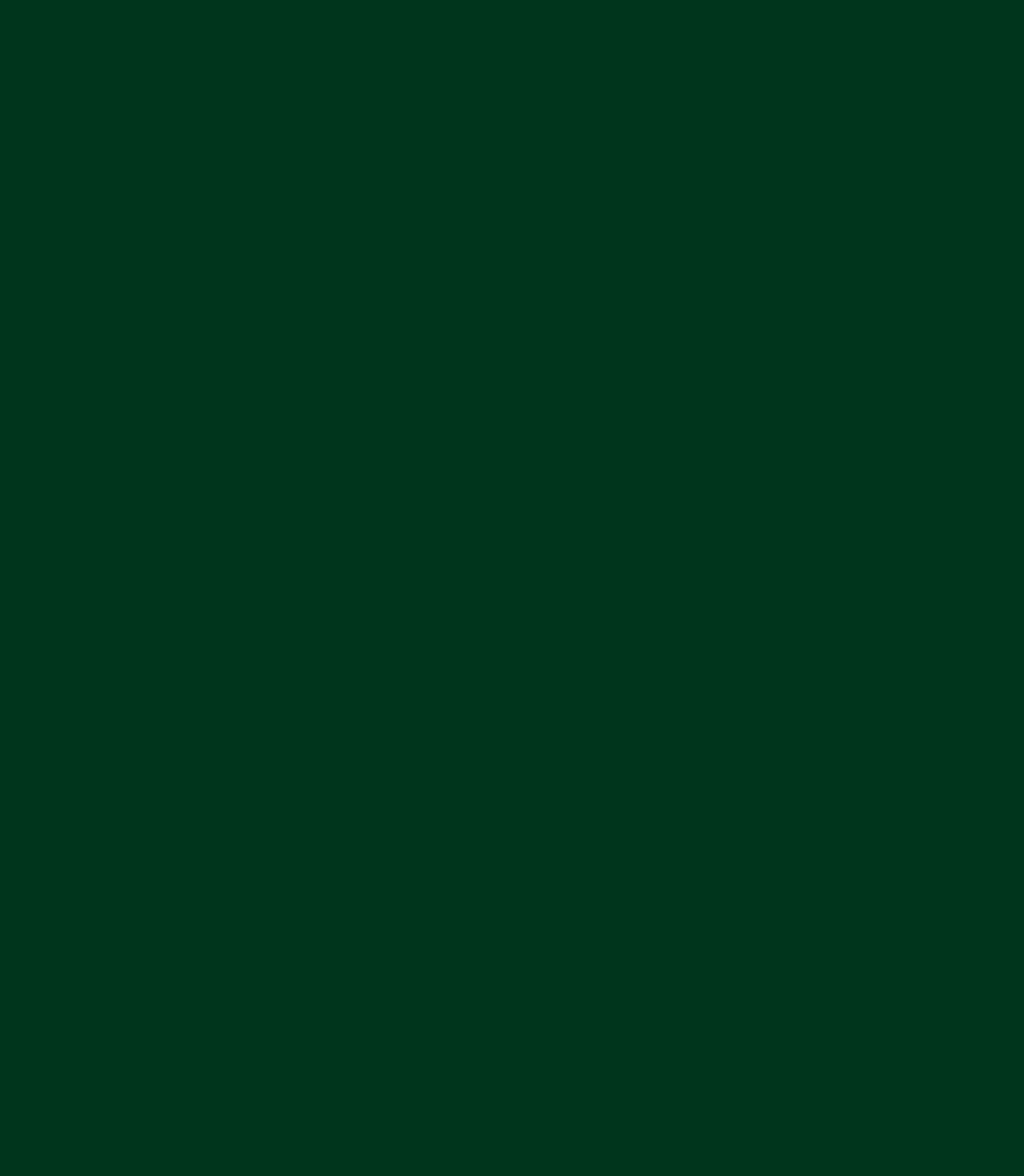
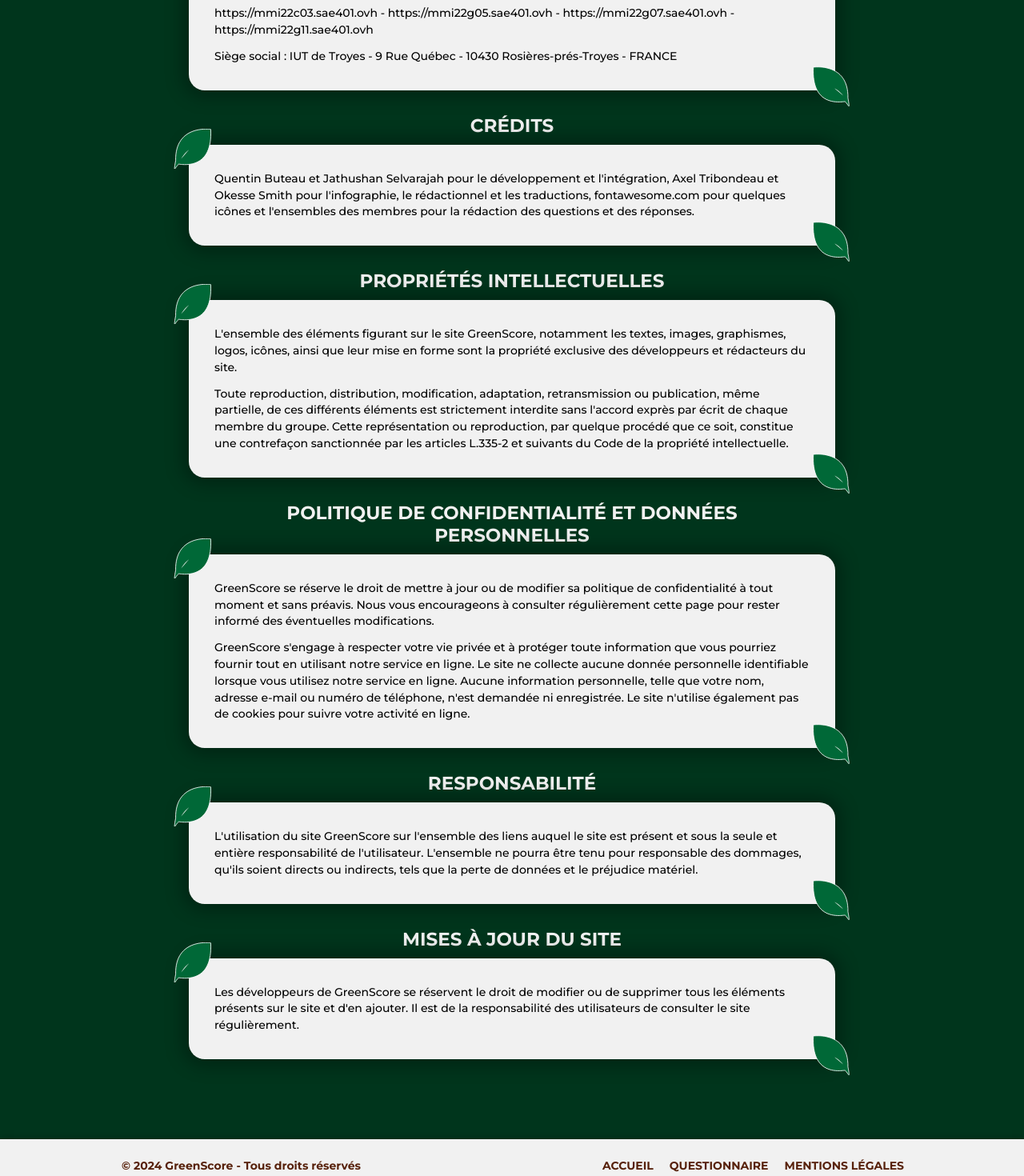
Before and after one commit to QBUTEAU/GreenScore_SAE401, a Vue app: page /notice in a window 1280 px wide. Before the commit this address had no page. Shown: the part 340-1810 px from the top of the page at 80% size. Before the commit the page ends 800 px from the top, so only its background shows below. Built offline with nearby package versions, Linux system fonts and the light colour scheme.

Commit message:
Mentions légales Footer

```diff
--- a/src/assets/css/_global.scss
+++ b/src/assets/css/_global.scss
@@ -115,6 +115,7 @@
 p{
     font-size: 14px;
     font-weight: 500;
+    margin: 12px;
 }
 
 strong {
@@ -142,4 +143,8 @@
     h2{
         font-size: 20px!important;
     }
+    .feuille1,.feuille2{
+        height: 40px;
+        width: 40px;
+    }
 }
--- a/src/assets/css/_home.scss
+++ b/src/assets/css/_home.scss
@@ -37,7 +37,7 @@
         .presentation-texte__p{
             position: relative;
             font-size: 14px;
-            padding: 10px 30px;
+            padding: 20px 30px;
             border-radius: 10px;
             background-color: $white;
             color: $black;
@@ -65,7 +65,7 @@
         .ecologie-texte__p{
             position: relative;
             font-size: 0.95em;
-            padding: 10px 30px;
+            padding: 20px 30px;
             border-radius: 10px;
             background-color: $white;
             color: $black;
@@ -101,7 +101,7 @@
         .levels-texte__p{
             position: relative;
             font-size: 0.95em;
-            padding: 10px 30px;
+            padding: 20px 30px;
             border-radius: 10px;
             background-color: $white;
             color: $black;
@@ -136,7 +136,7 @@
 }
 
 .progress-bar {
-    width: 60%;
+    width: 70%;
     height: 30px;
     background-color: #ccc;
     position: relative;
@@ -152,7 +152,7 @@
         .progress-bar__percentage {
             position: absolute;
             top: 50%;
-            left: 25px;
+            left: 30px;
             transform: translate(-50%, -50%);
             font-size: 15px;
             font-weight: bold;
@@ -256,6 +256,45 @@
 
 }
 
+// ---------- MENTIONS LEGALES ---------- //
+
+.mentions{
+    margin: 100px 0;
+    @include flexOriginel(column, center, center);
+    width: 100vw;
+    gap: 20px;
+    color: $white;
+    h2{
+        font-size: 35px;
+        font-weight: 800;
+    }
+    h3{
+        text-transform: uppercase;
+        text-align: center
+    }
+    .mentions__bloc{
+        @include flexOriginel(column, center, center);
+        width: 60%;
+        > .mentions-bloc__texte{
+            position: relative;
+            padding: 20px;
+            background-color: $white;
+            border-radius: 20px;
+            box-shadow: 0px 0px 22px 8px rgba(0, 0, 0, 0.31);
+            color: $black;
+            font-weight: 500;
+            line-height: 130%;
+            width: 100%;
+            li{
+                font-size: 14px;
+                font-weight: 500;
+                margin: 12px;
+                list-style: circle;
+            }
+        }
+    }
+}
+
 // ---------- Medias Queries ---------- //
 
 @media screen and (min-width:1100px) and (max-width: 1270px){
@@ -275,6 +314,18 @@
         .presentation__texte, .ecologie__axes, .levels__texte{
             width: 80%;
             padding: 10px 20px;
+        }
+    }
+
+    .mentions{
+        h2{
+            font-size: 30px!important;
+        }
+        h3{
+            font-size: 18px;
+        }
+        .mentions__bloc{
+            width: 80%;
         }
     }
 }
--- a/src/assets/css/_layout.scss
+++ b/src/assets/css/_layout.scss
@@ -49,15 +49,20 @@
     background-color: $white;
     box-shadow: 0px 0px 10px 0px rgba(0,0,0,0.31);
     width: 100vw;
-    .footer__copy, .footer__dev{
+    .footer__copy{
         font-weight: 700;
     }
+    .footer__liens{
+        li{
+            display: inline-flex;
+            margin: 0 10px;
             a{
                 position: relative;
-        margin: 0 5px;
                 color: $brown;
-        text-decoration: dashed;
-        &:after{
+                text-decoration: none;
+                text-transform: uppercase;
+                font-weight: 700;
+                &:after {
                     content: '';
                     position: absolute;
                     width: 100%;
@@ -69,9 +74,11 @@
                     transform: scaleX(0);
                     transition: all 0.2s ease-in-out;
                     }
-        &:hover:after{
+                    &:hover:after {
                         visibility: visible;
                         transform: scaleX(1);
+                    }
+                }
             }
         }
     }
--- a/src/components/Footer.vue
+++ b/src/components/Footer.vue
@@ -6,12 +6,23 @@
         <p class="footer__copy">
             &copy; 2024 GreenScore - Tous droits réservés
         </p>
-        <p class="footer__dev">
-            <a href="http://qbuteau.fr" target="_blank" rel="noopener noreferrer">Q.BUTEAU</a> |
-            <a href="http://mmi22g05.mmi-troyes.fr" target="_blank" rel="noopener noreferrer">J.SELVARAJAH</a> |
-            <a href="http://mmi22g11.mmi-troyes.fr/portfolio" target="_blank" rel="noopener noreferrer">A.TRIBONDEAU</a> |
-            <a href="http://mmi22g07.mmi-troyes.fr/portfolio/" target="_blank" rel="noopener noreferrer">O.SMITH</a>
-        </p>
+        <ul class="footer__liens">
+            <li>
+                <RouterLink to="/">
+                    Accueil
+                </RouterLink>
+            </li>
+            <li>
+                <RouterLink to="/questionnaire">
+                    Questionnaire
+                </RouterLink>
+            </li>
+            <li>
+                <RouterLink to="/mentions">
+                    Mentions légales
+                </RouterLink>
+            </li>
+        </ul>
     </footer>
 </template>
 
--- a/src/router/index.js
+++ b/src/router/index.js
@@ -13,6 +13,11 @@
       name: "questionnaire",
       component: () => import("/src/views/Questionnaire.vue"),
     },
+    {
+      path: "/notice",
+      name: "notice",
+      component: () => import("/src/views/Notice.vue"),
+    }
   ],
 });
 
--- a/src/views/Home.vue
+++ b/src/views/Home.vue
@@ -36,10 +36,8 @@
       <svg xmlns="http://www.w3.org/2000/svg" viewBox="0 0 384 512">
         <!-- !Font Awesome Free 6.5.1 by @fontawesome - https://fontawesome.com License
           - https://fontawesome.com/license/free Copyright 2024 Fonticons, Inc. -->
-        <path
-          fill="#f1f1f1"
-          d="M169.4 470.6c12.5 12.5 32.8 12.5 45.3 0l160-160c12.5-12.5 12.5-32.8 0-45.3s-32.8-12.5-45.3 0L224 370.8 224 64c0-17.7-14.3-32-32-32s-32 14.3-32 32l0 306.7L54.6 265.4c-12.5-12.5-32.8-12.5-45.3 0s-12.5 32.8 0 45.3l160 160z"
-        />
+        <path fill="#f1f1f1"
+          d="M169.4 470.6c12.5 12.5 32.8 12.5 45.3 0l160-160c12.5-12.5 12.5-32.8 0-45.3s-32.8-12.5-45.3 0L224 370.8 224 64c0-17.7-14.3-32-32-32s-32 14.3-32 32l0 306.7L54.6 265.4c-12.5-12.5-32.8-12.5-45.3 0s-12.5 32.8 0 45.3l160 160z" />
       </svg>
     </a>
   </main>
@@ -48,10 +46,7 @@
     <div class="presentation__texte">
       <h2>{{ $json.presentation[language].title }}</h2>
       <div class="presentation-texte__p">
-        <p
-          v-for="paragraph in $json.presentation[language].text"
-          :key="paragraph"
-        >
+        <p v-for="paragraph in $json.presentation[language].text" :key="paragraph">
           {{ paragraph }}
         </p>
         <img class="feuille1" src="@/assets/img/feuille1.svg" alt="planet" />
@@ -71,6 +66,7 @@
     <div class="ecologie__axes">
       <h2>{{ $json.ecologie[language].title }}</h2>
       <div class="ecologie-texte__p">
+<<<<<<< Updated upstream
         <template
           v-for="(category, index) in $json.ecologie[language].categorie"
           :key="index"
@@ -80,6 +76,13 @@
             {{ $json.ecologie[language].text[index] }}
           </p>
         </template>
+=======
+        <p v-for="paragraph in $json.ecologie[language].text" :key="paragraph">
+          {{ paragraph }}
+        </p>
+        <img class="feuille1" src="@/assets/img/feuille1.svg" alt="planet" />
+        <img class="feuille2" src="@/assets/img/feuille2.svg" alt="planet" />
+>>>>>>> Stashed changes
       </div>
     </div>
   </section>
--- /dev/null
+++ b/src/views/Notice.vue
@@ -0,0 +1,105 @@
+<script setup>
+    import { ref } from "vue";
+    import { RouterLink } from "vue-router";
+    import Header from "@/components/Header.vue";
+    import Footer from "@/components/Footer.vue";
+</script>
+
+<template>
+
+    <Header />
+
+    <main class="mentions">
+        <h2>Mentions Légales</h2>
+        <div class="mentions__bloc">
+            <h3>Informations générales</h3>
+            <div class="mentions-bloc__texte">
+                <p>Le site GreenScore est la propriété des étudiants qui l'ont développé dans le cadre de la SAE 401
+                    de la deuxième année du BUT Métiers du Multimédia et de l'Internet
+                    de l'IUT de Troyes, quel que soit sa présence sur les liens suivants :</p>
+                <p>https://mmi22c03.sae401.ovh - https://mmi22g05.sae401.ovh - https://mmi22g07.sae401.ovh -
+                    https://mmi22g11.sae401.ovh</p>
+                <p>Siège social : IUT de Troyes - 9 Rue Québec - 10430 Rosières-prés-Troyes - FRANCE</p>
+                <img class="feuille1" src="@/assets/img/feuille1.svg" alt="planet" />
+                <img class="feuille2" src="@/assets/img/feuille2.svg" alt="planet" />
+            </div>
+        </div>
+        <div class="mentions__bloc">
+            <h3>Crédits</h3>
+            <div class="mentions-bloc__texte">
+                <p>Quentin Buteau et Jathushan Selvarajah pour le développement et l'intégration,
+                    Axel Tribondeau et Okesse Smith pour l'infographie, le rédactionnel et les traductions,
+                    fontawesome.com pour quelques icônes et l'ensembles des membres pour la rédaction des
+                    questions et des réponses.
+                </p>
+                <img class="feuille1" src="@/assets/img/feuille1.svg" alt="planet" />
+                <img class="feuille2" src="@/assets/img/feuille2.svg" alt="planet" />
+            </div>
+        </div>
+        <div class="mentions__bloc">
+            <h3>Propriétés intellectuelles</h3>
+            <div class="mentions-bloc__texte">
+                <p>
+                    L'ensemble des éléments figurant sur le site GreenScore, notamment les textes, images, graphismes,
+                    logos, icônes, ainsi que leur mise en forme sont la propriété exclusive des développeurs et
+                    rédacteurs du site.
+                </p>
+                <p>
+                    Toute reproduction, distribution, modification, adaptation, retransmission ou publication, même
+                    partielle, de ces différents éléments est strictement interdite sans l'accord exprès par écrit de
+                    chaque membre du groupe. Cette représentation ou reproduction, par quelque procédé que ce soit,
+                    constitue une contrefaçon sanctionnée par les articles L.335-2 et suivants du Code de la propriété
+                    intellectuelle.
+                </p>
+                <img class="feuille1" src="@/assets/img/feuille1.svg" alt="planet" />
+                <img class="feuille2" src="@/assets/img/feuille2.svg" alt="planet" />
+            </div>
+        </div>
+        <div class="mentions__bloc">
+            <h3>Politique de confidentialité et données personnelles</h3>
+            <div class="mentions-bloc__texte">
+                <p>GreenScore se réserve le droit de mettre à jour ou de modifier sa politique de confidentialité à tout
+                    moment et sans préavis. Nous vous encourageons à consulter régulièrement cette page pour rester
+                    informé des éventuelles modifications.
+                </p>
+                <p>
+                    GreenScore s'engage à respecter votre vie privée et à protéger toute information que vous pourriez
+                    fournir tout en utilisant notre service en ligne. Le site ne collecte aucune donnée personnelle
+                    identifiable lorsque vous utilisez notre service en ligne. Aucune information personnelle, telle que
+                    votre nom, adresse e-mail ou numéro de téléphone, n'est demandée ni enregistrée. Le site n'utilise
+                    également pas de cookies pour suivre votre activité en ligne.
+                </p>
+                <img class="feuille1" src="@/assets/img/feuille1.svg" alt="planet" />
+                <img class="feuille2" src="@/assets/img/feuille2.svg" alt="planet" />
+            </div>
+        </div>
+        <div class="mentions__bloc">
+            <h3>Responsabilité</h3>
+            <div class="mentions-bloc__texte">
+                <p>
+                    L'utilisation du site GreenScore sur l'ensemble des liens auquel le site est présent et sous la
+                    seule et entière responsabilité de l'utilisateur. L'ensemble ne pourra être tenu pour responsable
+                    des dommages, qu'ils soient directs ou indirects, tels que la perte de données et le préjudice
+                    matériel.
+                </p>
+                <img class="feuille1" src="@/assets/img/feuille1.svg" alt="planet" />
+                <img class="feuille2" src="@/assets/img/feuille2.svg" alt="planet" />
+            </div>
+        </div>
+        <div class="mentions__bloc">
+            <h3>Mises à jour du site</h3>
+            <div class="mentions-bloc__texte">
+                <p>
+                    Les développeurs de GreenScore se réservent le droit de modifier ou de supprimer tous les éléments
+                    présents sur le site et d'en ajouter. Il est de la responsabilité des utilisateurs de consulter le
+                    site régulièrement.
+                </p>
+                <img class="feuille1" src="@/assets/img/feuille1.svg" alt="planet" />
+                <img class="feuille2" src="@/assets/img/feuille2.svg" alt="planet" />
+            </div>
+        </div>
+    </main>
+
+    <Footer />
+
+</template>
```
Lines whose indentation alone changed are shown as unchanged.
